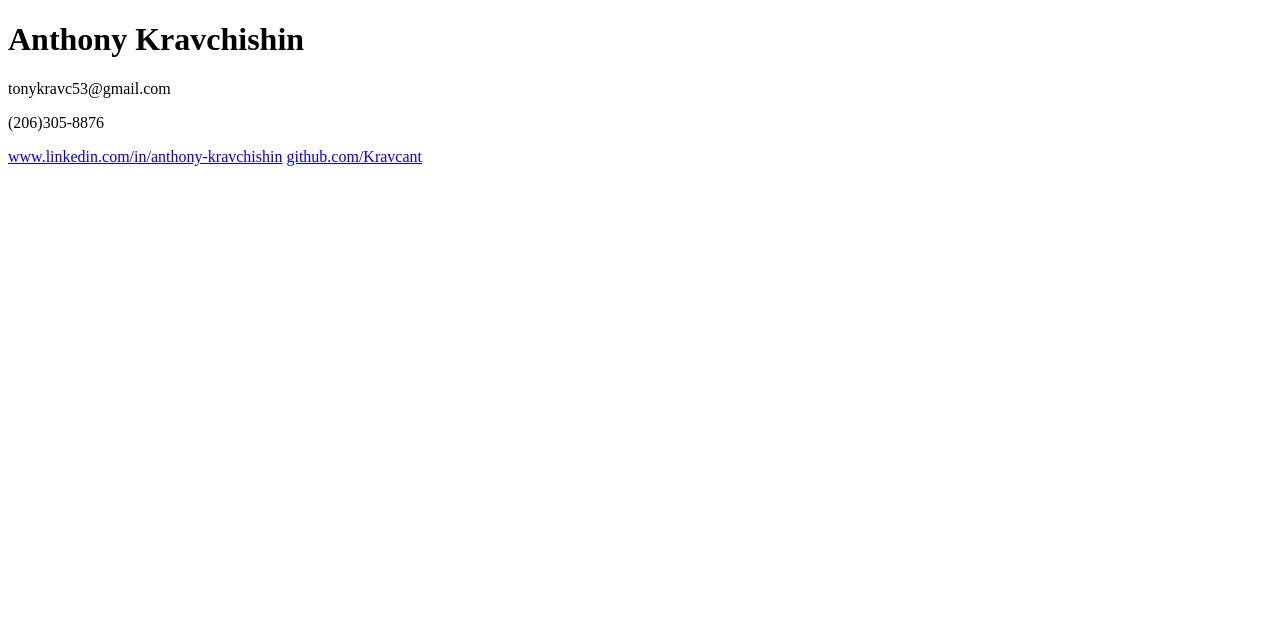
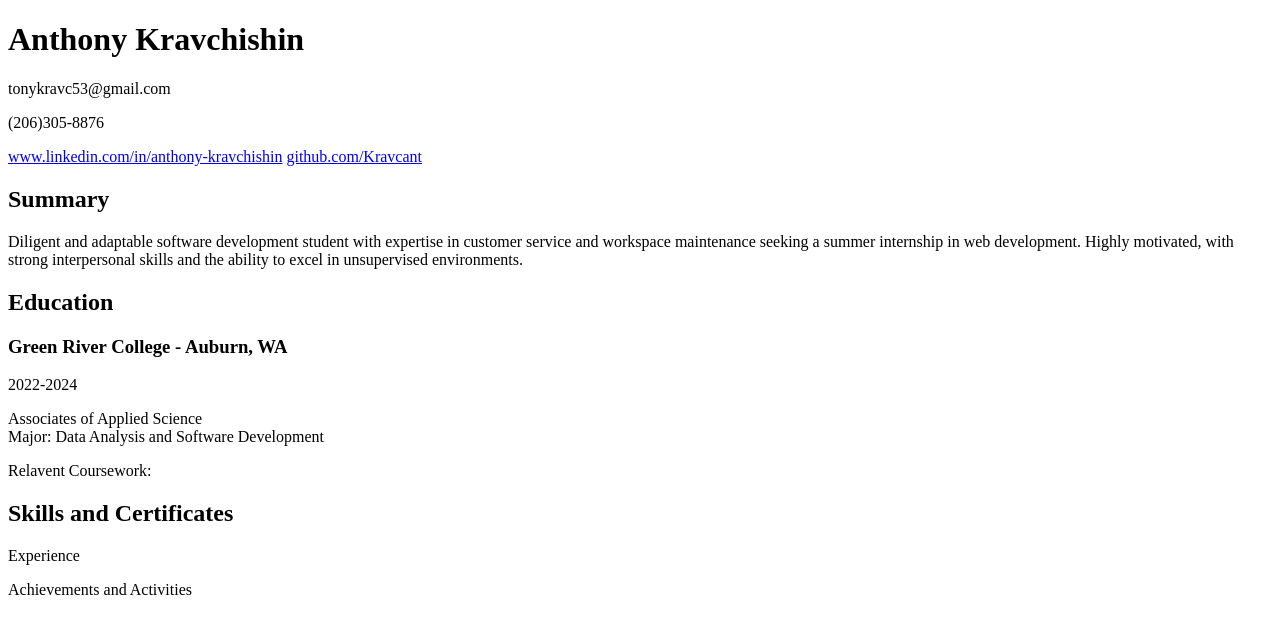
Before and after one commit to Kravcant/html_resume, a plain HTML site: page index.html in a window 1280 px wide. Drawn offline with Linux system fonts and the light colour scheme.

Commit message:
Added more sections

```diff
--- a/index.html
+++ b/index.html
@@ -15,5 +15,29 @@
         <a href="www.linkedin.com/in/anthony-kravchishin-4a5b7b307">www.linkedin.com/in/anthony-kravchishin</a>
         <a href="https://github.com/Kravcant">github.com/Kravcant</a>
     </aside>
+    <main>
+        <h2>Summary</h2>
+        <p>Diligent and adaptable software development student with expertise in customer service and workspace
+            maintenance seeking a summer internship in web development. Highly motivated, with strong interpersonal
+            skills and the ability to excel in unsupervised environments.</p>
+    </main>
+    <div>
+        <h2>Education</h2>
+        <h3>Green River College - Auburn, WA</h3>
+        <aside>
+            <p>2022-2024</p>
+        </aside>
+        <p>Associates of Applied Science<br>Major: Data Analysis and Software Development</p>
+        <p>Relavent Coursework:</p>
+    </div>
+    <div>
+        <h2>Skills and Certificates</h2>
+    </div>
+    <div>
+        <p>Experience</p>
+    </div>
+    <div>
+        <p>Achievements and Activities</p>
+    </div>
 </body>
 </html>
```
